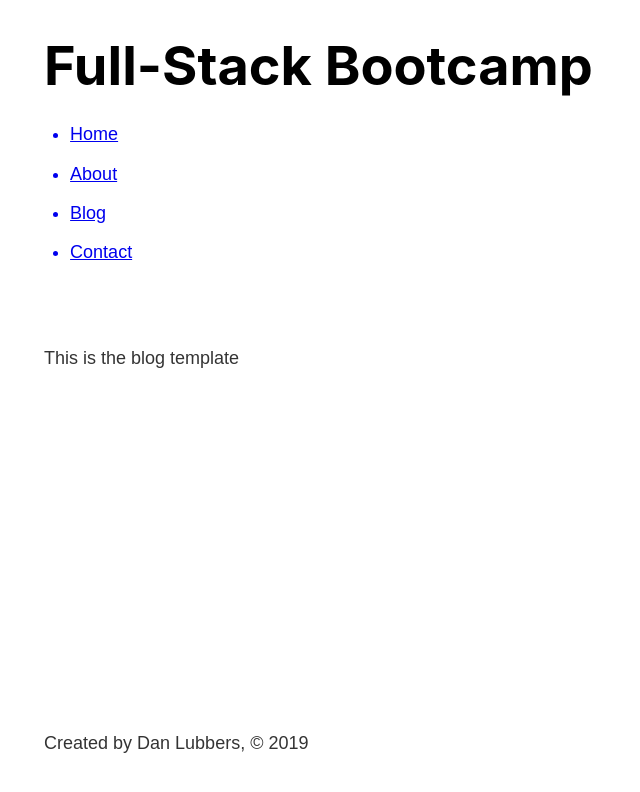
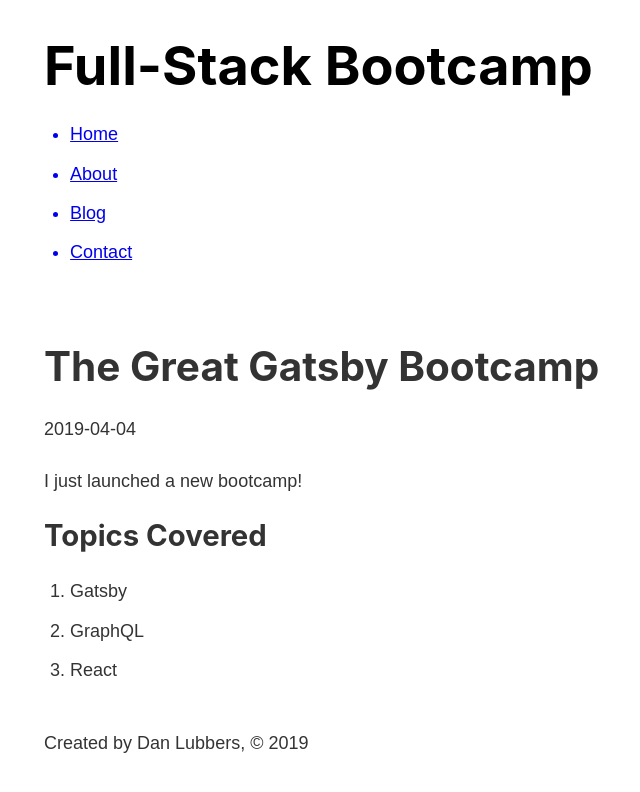
Before and after one commit to danlubbers/gatsby-bootcamp-tutorial, a Gatsby site: page /blog/gatsby in a window 1280 px wide. Shown: the whole page, without its empty margins (239-879 px from the left). Built offline with nearby package versions, Linux system fonts and the light colour scheme; Gatsby itself is replaced by a stand-in of ours.

Commit message:
Step 14: Rendering Post Data in Blog Template

```diff
--- a/src/templates/blog.js
+++ b/src/templates/blog.js
@@ -1,10 +1,27 @@
 import React from 'react';
+import { graphql } from 'gatsby';
 import Layout from '../Components/Layout';
 
-const Blog = () => {
+// gatsby will grab this query and run it using export
+export const query = graphql`
+    query ($slug: String!) {
+        markdownRemark (fields: { slug: { eq: $slug} }) {
+          frontmatter {
+            title
+            date
+          }
+          html
+        }
+    }
+`
+
+const Blog = (props) => {
     return (
         <Layout>
-            This is the blog template
+            <h1>{props.data.markdownRemark.frontmatter.title}</h1>
+            <p>{props.data.markdownRemark.frontmatter.date}</p>
+            {/* dangerouslySetInnerHTML is used to set a markup from an html string */}
+            <div dangerouslySetInnerHTML={{__html: props.data.markdownRemark.html}}></div>
         </Layout>
     )
 }
```
